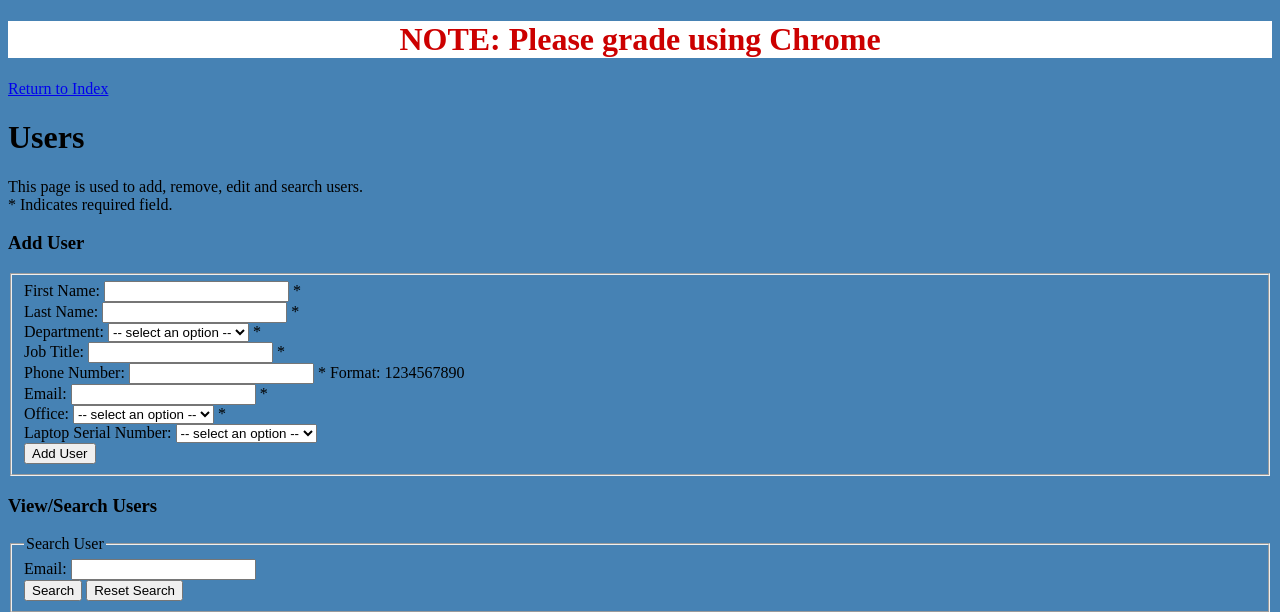
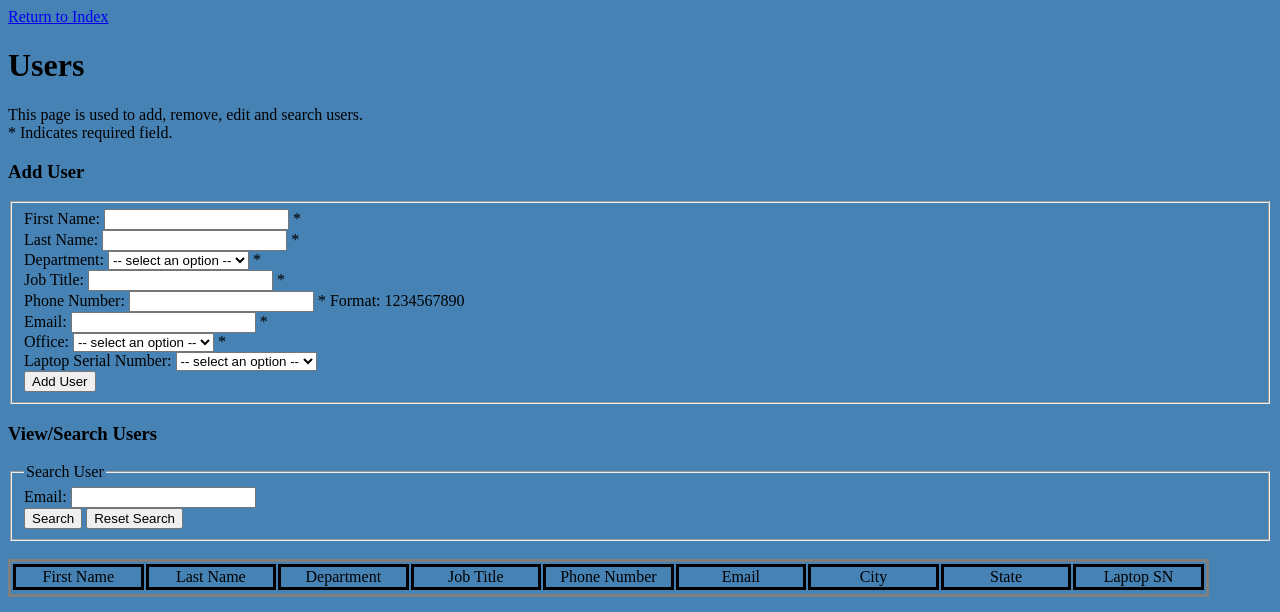
Before and after one commit to jsouther/equipmentManager, a Node server app: page /users/ in a window 1280 px wide. Shown: the top 612 px of the page. Run offline with Node 20, Linux system fonts and the light colour scheme; data that the repository does not hold is empty; some libraries are stand-ins or nearby versions.

Commit message:
Remove grading note h1

```diff
--- a/views/layouts/main.handlebars
+++ b/views/layouts/main.handlebars
@@ -10,9 +10,7 @@
 	<title>IT Inventory</title>
 
 </head>
-<h1 id="chromeNote">NOTE: Please grade using Chrome</h1>
 <body>
-
 	{{{body}}}
 </body>
 
```
